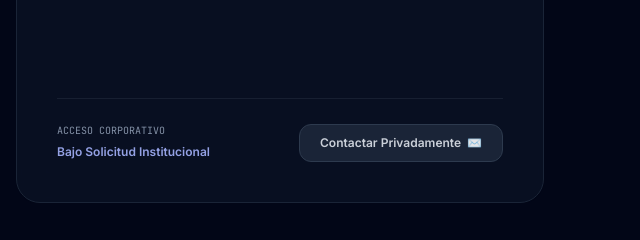
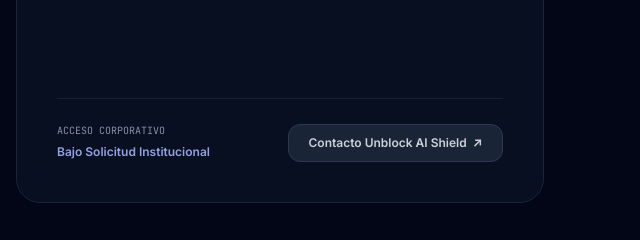
Before and after one commit to Rick2818/Agents, a website: page boltech.html in a window 1280 px wide. Shown: the part 2600-2840 px from the top of the page, 640-1280 px from the left. Drawn offline with nearby package versions, Linux system fonts and the light colour scheme.

Commit message:
fix(boltech): remove all occurrences of Destraba AI and substitute with Unblock AI Shield

```diff
--- a/boltech.html
+++ b/boltech.html
@@ -425,9 +425,9 @@
               <span class="text-[10px] uppercase font-mono text-slate-400 block">Acceso Corporativo</span>
               <span class="text-xs font-semibold text-indigo-300">Bajo Solicitud Institucional</span>
             </div>
-            <a href="mailto:soporte@destraba.ai?subject=Consulta%20Institucional%20AuditFlow%20AI%20-%20BolTech%20Group" class="px-5 py-2.5 rounded-xl bg-slate-800 hover:bg-slate-700 text-slate-200 font-semibold text-xs border border-slate-700 transition-all flex items-center gap-1.5">
-              <span>Contactar Privadamente</span>
-              <span>✉️</span>
+            <a href="https://unblock-shield.vercel.app" class="px-5 py-2.5 rounded-xl bg-slate-800 hover:bg-slate-700 text-slate-200 font-semibold text-xs border border-slate-700 transition-all flex items-center gap-1.5">
+              <span>Contacto Unblock AI Shield</span>
+              <span>↗</span>
             </a>
           </div>
         </div>
@@ -554,7 +554,7 @@
       <div class="flex flex-wrap items-center justify-center gap-6 text-[11px]">
         <a href="https://unblock-shield.vercel.app" class="hover:text-cyan-400 transition-colors">Unblock AI Shield</a>
         <a href="https://www.linkedin.com/in/ricbol/" target="_blank" rel="noopener" class="hover:text-cyan-400 transition-colors">LinkedIn Fundador</a>
-        <a href="mailto:soporte@destraba.ai" class="hover:text-cyan-400 transition-colors">Contacto Institucional</a>
+        <a href="https://unblock-shield.vercel.app" class="hover:text-cyan-400 transition-colors">Contacto Unblock AI Shield</a>
       </div>
 
       <div class="text-[11px] text-slate-400 text-center sm:text-right">
```
